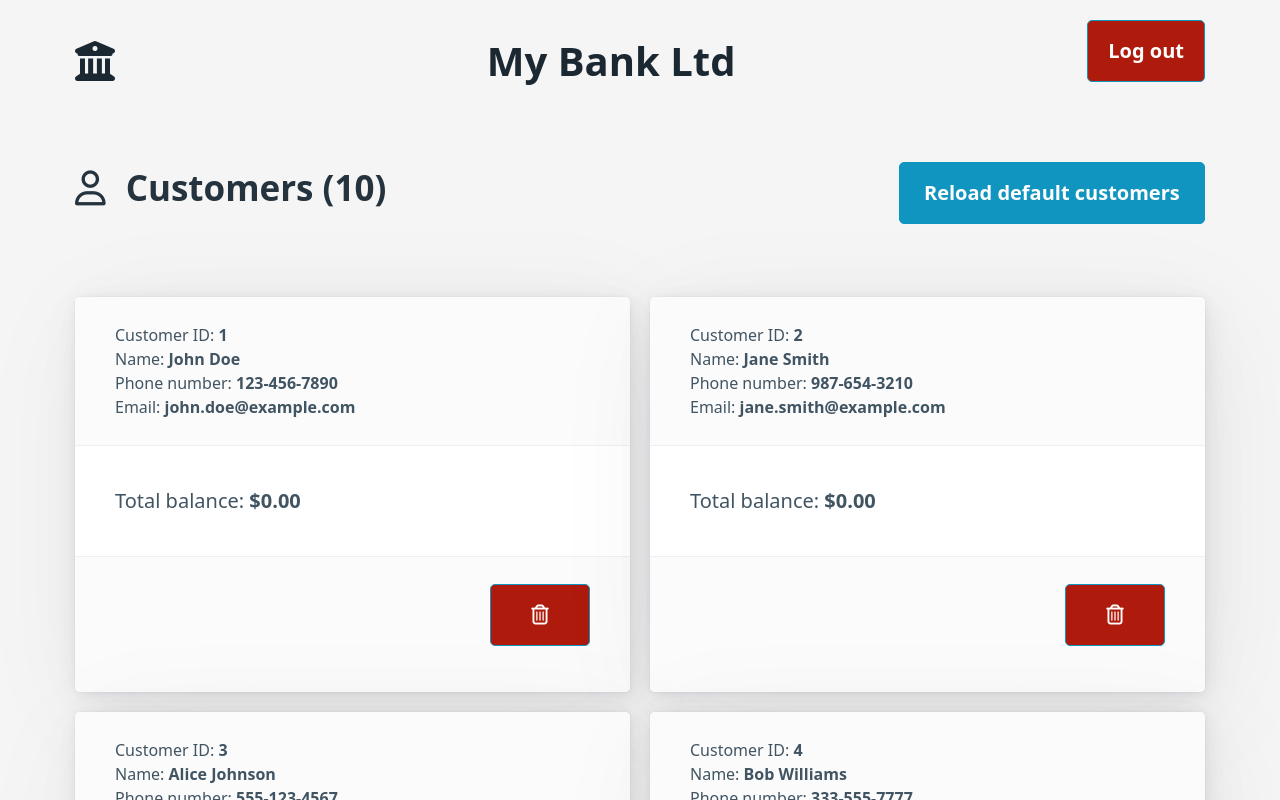
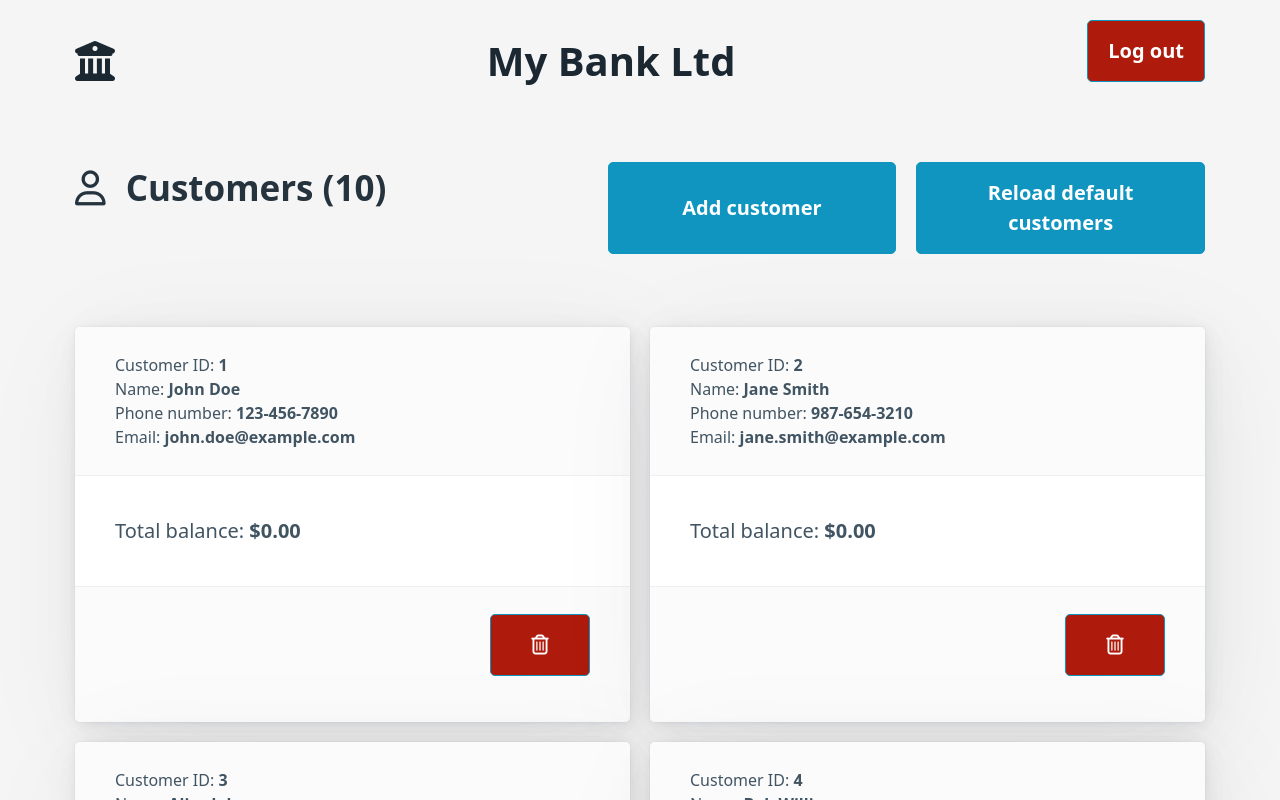
Before and after one commit to SylvainRomiguier/angular-my-bank, an Angular app: page /customers in a window 1280 px wide. Shown: the top 800 px of the page. Built offline with nearby package versions, Linux system fonts and the light colour scheme; sample sign-in values are in the browser's storage.

Commit message:
feat(customer): create new customer

```diff
--- a/src/app/pages/customers/components/customer-form/customer-form.component.html
+++ b/src/app/pages/customers/components/customer-form/customer-form.component.html
@@ -1,6 +1,6 @@
 <article>
 <form [formGroup]="customerForm" (ngSubmit)="submit()">
-    <app-label-value label="Customer ID" [value]="customer?.customerId || 'new customer ID will be automatically generated'"></app-label-value>
+    <app-label-value label="Customer ID" [value]="customer?.customerId || 'automatically generated'"></app-label-value>
     <label for="firstName">First Name:</label>
     <input type="text" id="firstName" formControlName="firstName" />
 
--- a/src/app/pages/customers/components/customer-form/customer-form.component.ts
+++ b/src/app/pages/customers/components/customer-form/customer-form.component.ts
@@ -43,8 +43,8 @@ export class CustomerFormComponent implements OnInit {
       this.onSubmit.emit({
         ...(this.customerForm.value as unknown as Customer),
         dateOfBirth: new Date(this.customerForm.value.dateOfBirth!),
-        customerId: this.customer!.customerId,
-        accounts: this.customer!.accounts,
+        customerId: this.customer?.customerId ?? "to_create",
+        accounts: this.customer?.accounts ?? [],
       });
     }
   }
--- a/src/app/pages/customers/components/customersList/customer-list.component.css
+++ b/src/app/pages/customers/components/customersList/customer-list.component.css
@@ -28,5 +28,9 @@ h2 {
 }
 
 .title {
-    flex: 1 1 300%;
+    flex: 1 1 200%;
 }
+
+button {
+    margin-left: 1rem;
+}
--- a/src/app/pages/customers/components/customersList/customer-list.component.html
+++ b/src/app/pages/customers/components/customersList/customer-list.component.html
@@ -1,10 +1,22 @@
 <div>
-  <h2><span class="title"><i class="fa-regular fa-user"></i>Customers ({{ this.customers().length}})</span><button (click)="customerService.loadCustomers()">Reload default customers</button></h2>
-    <div class="customers-list">
-      <div *ngFor="let customer of this.customers()" class="hover-select">
-        <a [routerLink]="['/customers', customer.customerId]">
-          <app-customer [customer]="customer" [small]="true"></app-customer>
-        </a>
-      </div>
+  <h2>
+    <span class="title"
+      ><i class="fa-regular fa-user"></i>Customers ({{
+        this.customers().length
+      }})</span
+    ><button *ngIf="!edit" (click)="onEdit()">Add customer</button
+    ><button *ngIf="!edit" (click)="customerService.loadCustomers()">
+      Reload default customers
+    </button>
+  </h2>
+  <div *ngIf="!edit"  class="customers-list">
+    <div *ngFor="let customer of this.customers()" class="hover-select">
+      <a [routerLink]="['/customers', customer.customerId]">
+        <app-customer [customer]="customer" [small]="true"></app-customer>
+      </a>
     </div>
   </div>
+  <app-customer-form
+    *ngIf="edit"
+    (onSubmit)="onSaveCustomer($event)"></app-customer-form>
+</div>
--- a/src/app/pages/customers/components/customersList/customer-list.component.ts
+++ b/src/app/pages/customers/components/customersList/customer-list.component.ts
@@ -5,15 +5,43 @@ import { CustomerService } from '../../../../services/Customer.abstract';
 import { CurrencyPipe, DatePipe, NgForOf, NgIf } from '@angular/common';
 import { CustomerComponent } from '../customer/customer.component';
 import { RouterLink } from '@angular/router';
+import { CustomerFormComponent } from '../customer-form/customer-form.component';
+import { Customer } from 'src/app/models';
 
 @Component({
   selector: 'app-customer-list',
   standalone: true,
   templateUrl: './customer-list.component.html',
   styleUrls: ['./customer-list.component.css'],
-  imports: [DatePipe, CurrencyPipe, NgForOf, NgIf, CustomerComponent, RouterLink],
+  imports: [
+    DatePipe,
+    CurrencyPipe,
+    NgForOf,
+    NgIf,
+    CustomerComponent,
+    RouterLink,
+    CustomerFormComponent,
+  ],
 })
 export class CustomerListComponent {
   customerService = inject(CustomerService);
   customers = this.customerService.getCustomers();
+  edit = false;
+
+  onEdit() {
+    this.edit = !this.edit;
+  }
+
+  onSaveCustomer(customer: Customer) {
+    this.customerService.createCustomer(
+      customer.customerId,
+      customer.firstName,
+      customer.lastName,
+      customer.address,
+      customer.phoneNumber,
+      customer.email,
+      customer.dateOfBirth
+    );
+    this.edit = false;
+  }
 }
--- /dev/null
+++ b/src/app/pages/customers/customer/components/account-list/account-list.component.html
@@ -0,0 +1 @@
+<p>account-list works!</p>
--- a/src/app/pages/customers/customer/customer.page.html
+++ b/src/app/pages/customers/customer/customer.page.html
@@ -1,7 +1,7 @@
 <a routerLink="/customers">< Customers</a>
 <h2>
   <span class="title"
-    ><i class="fa-regular fa-user" style="margin-right: 1rem"></i>Customer</span
+    ><i class="fa-regular fa-user" style="margin-right: 1rem"></i>{{customer.firstName}} {{customer.lastName}}</span
   ><button *ngIf="!edit" (click)="onEdit()">Edit</button>
 </h2>
 <app-customer *ngIf="!edit" [customer]="customer"></app-customer>
--- a/src/app/pages/customers/customers.page.ts
+++ b/src/app/pages/customers/customers.page.ts
@@ -4,7 +4,7 @@ import { CustomerListComponent } from "./components/customersList/customer-list.
 @Component({
     selector: 'app-customer-page',
     standalone: true,
-    template: `<app-customer-list></app-customer-list>`,
+    template: '<app-customer-list></app-customer-list>',
     styles: [''],
     imports: [CustomerListComponent]
 })
--- a/src/app/services/Customer.LocalStorage.service.ts
+++ b/src/app/services/Customer.LocalStorage.service.ts
@@ -54,7 +54,7 @@ export class LocalStorageCustomerService implements CustomerService {
 
   // Create a new customer
   createCustomer(
-    customerId: string | null,
+    customerId: string,
     firstName: string,
     lastName: string,
     address: string,
@@ -63,7 +63,7 @@ export class LocalStorageCustomerService implements CustomerService {
     dateOfBirth: Date
   ): void {
     const newCustomer: Customer = {
-      customerId: customerId ?? this.generateCustomerId(),
+      customerId: customerId === "to_create" ? this.generateCustomerId() : customerId,
       firstName,
       lastName,
       email,
```
Also changed, not shown: src/app/pages/customers/customer/components/account-list/account-list.component.ts (added, +10 -0 lines), src/app/pages/customers/customer/components/account-list/account-list.component.css (added), 1 other file (tests, documents, lock files or other folders).
